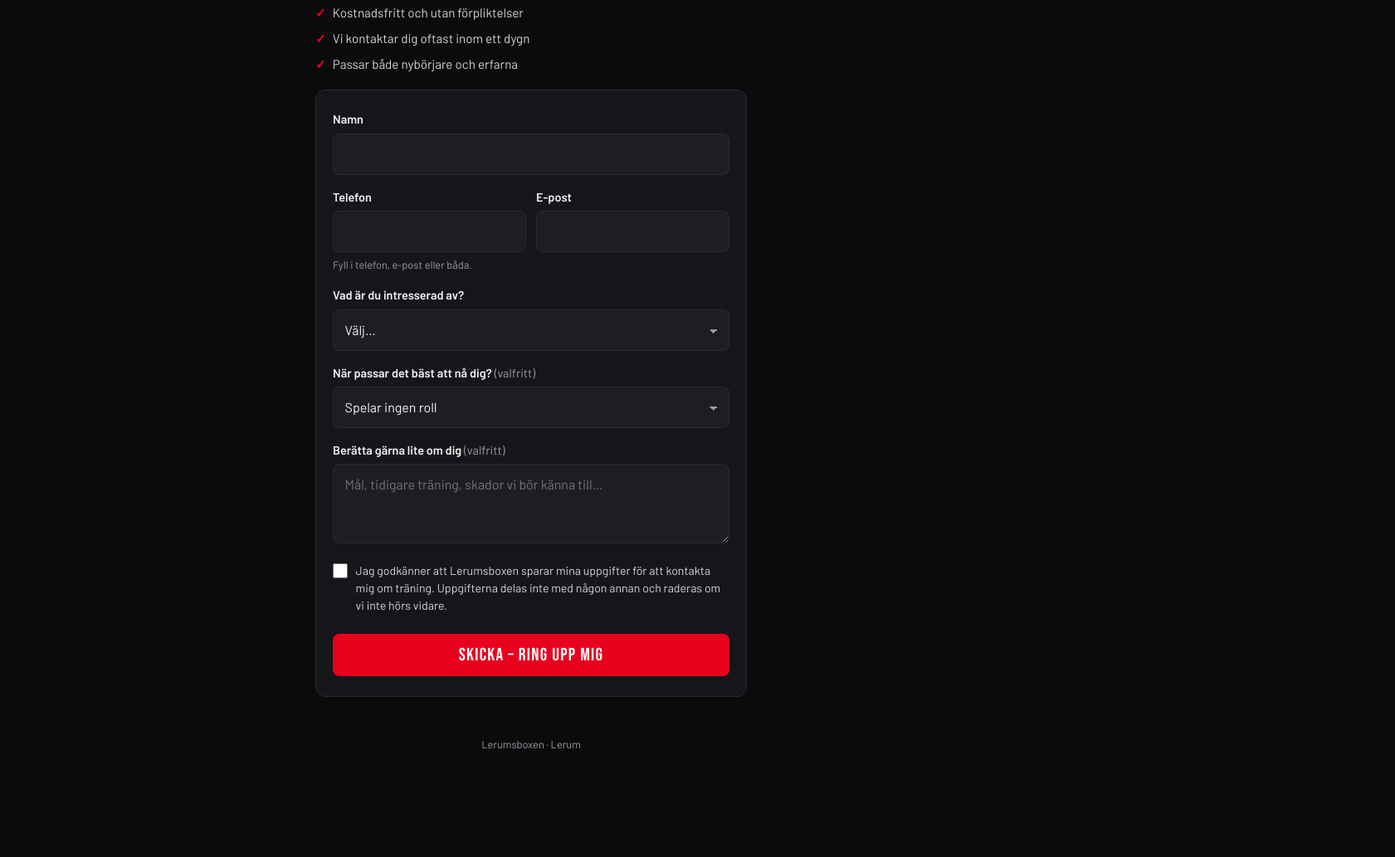
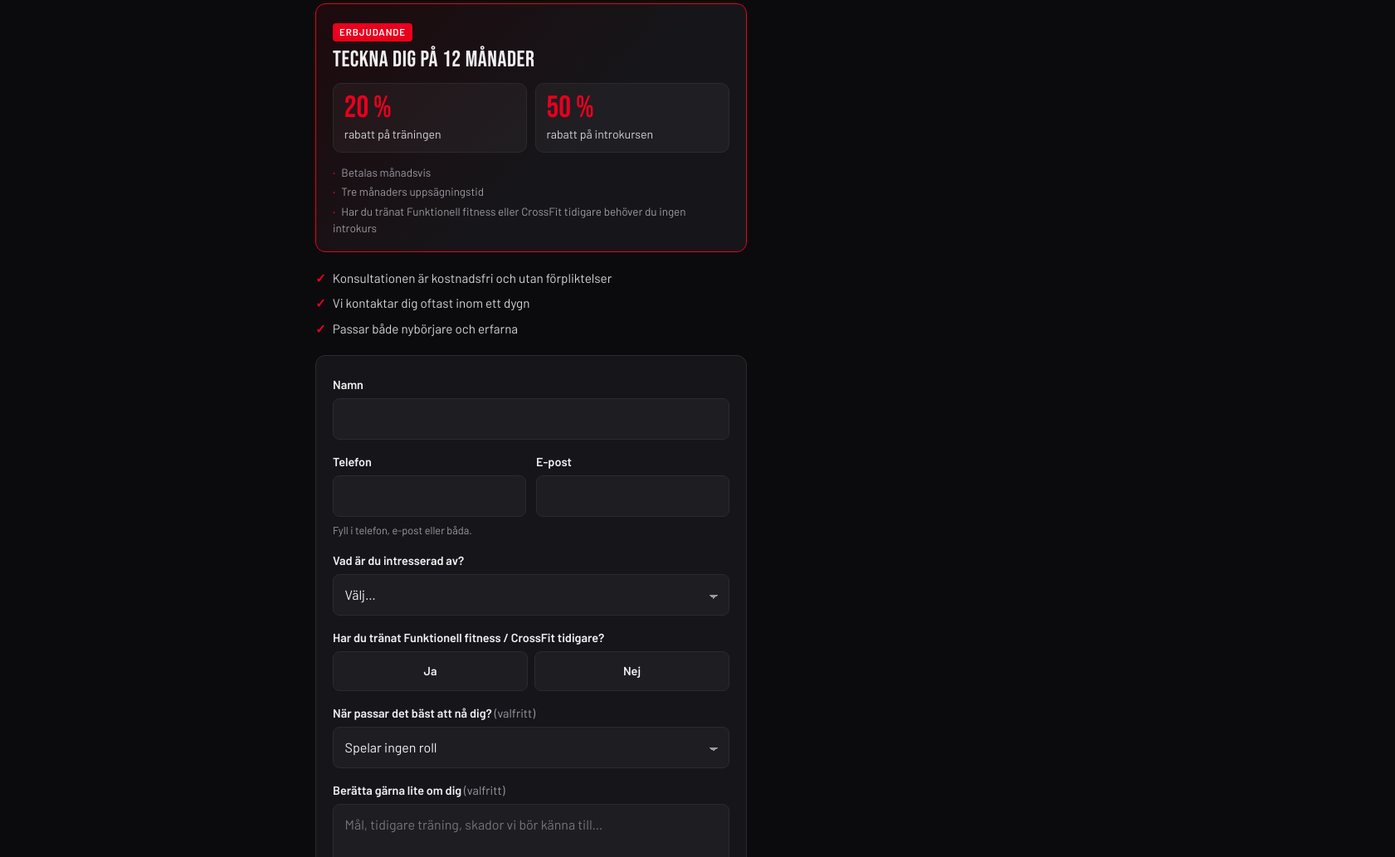
Before and after one commit to Lerumsboxen/lerumsboxen-app, a plain HTML site: page konsultation.html in a window 1280 px wide. Shown: the part 320-1353 px from the top of the page at 83% size, 1681 px wide, since content can reach past the window. Before the commit the page ends 1259 px from the top, so only its background shows below. Drawn offline with Linux system fonts and the light colour scheme.

Commit message:
Add 12-month offer and FF/CrossFit experience choice to lead form
The form page shows the 12-month offer (20 % off training, 50 % off the
intro course, monthly billing, three months' notice). A Ja/Nej choice
for prior FF/CrossFit experience is stored in a new "Erfarenhet FF"
column and shown in the CRM app and notification email.

Co-Authored-By: Claude Opus 5.5 <noreply@anthropic.com>

```diff
--- a/konsultation.html
+++ b/konsultation.html
@@ -62,6 +62,21 @@
   .done p { color: #d4d4d8; margin-top: .5rem; }
   .points { list-style: none; display: grid; gap: .5rem; margin: 0 0 1.25rem; color: #d4d4d8; font-size: .95rem; }
   .points li::before { content: '✓'; color: var(--red); font-weight: 700; margin-right: .5rem; }
+  .offer { position: relative; overflow: hidden; background: linear-gradient(135deg, #1d0a0d, var(--card) 60%); border: 1px solid var(--red); border-radius: 12px; padding: 1.25rem 1.25rem 1.1rem; margin-bottom: 1.25rem; }
+  .offer-tag { display: inline-block; background: var(--red); color: #fff; font-weight: 600; font-size: .72rem; letter-spacing: .08em; text-transform: uppercase; border-radius: 4px; padding: .15rem .5rem; }
+  .offer h2 { font-family: 'Bebas Neue', sans-serif; font-weight: 400; font-size: 1.7rem; line-height: 1.05; letter-spacing: .02em; margin: .55rem 0 .8rem; }
+  .deals { display: grid; grid-template-columns: 1fr 1fr; gap: .6rem; }
+  .deal { background: rgba(255,255,255,.04); border: 1px solid var(--border); border-radius: 10px; padding: .7rem .8rem; }
+  .deal .pct { font-family: 'Bebas Neue', sans-serif; font-size: 2.3rem; line-height: 1; color: var(--red); }
+  .deal .what { font-size: .88rem; color: #d4d4d8; margin-top: .15rem; }
+  .terms { list-style: none; margin-top: .85rem; font-size: .84rem; color: var(--muted); display: grid; gap: .2rem; }
+  .terms li::before { content: '·'; margin-right: .45rem; color: var(--red); font-weight: 700; }
+  .seg { display: grid; grid-template-columns: 1fr 1fr; gap: .5rem; }
+  .seg input { position: absolute; opacity: 0; pointer-events: none; }
+  .seg label { margin: 0; text-align: center; font-weight: 600; background: var(--card2); border: 1px solid var(--border); border-radius: 8px; padding: .75rem .5rem; cursor: pointer; transition: background .12s, border-color .12s; }
+  .seg input:checked + label { background: var(--red); border-color: var(--red); color: #fff; }
+  .seg input:focus-visible + label { outline: 2px solid #fff; outline-offset: 2px; }
+  .exp-note { display: none; font-size: .85rem; color: #d4d4d8; margin-top: .45rem; }
   footer { text-align: center; color: var(--muted); font-size: .8rem; padding: 0 1rem 2rem; }
   footer a { color: var(--muted); }
 </style>
@@ -77,8 +92,22 @@
 </header>
 
 <main>
+  <section class="offer" id="offer">
+    <span class="offer-tag">Erbjudande</span>
+    <h2>Teckna dig på 12 månader</h2>
+    <div class="deals">
+      <div class="deal"><div class="pct">20 %</div><div class="what">rabatt på träningen</div></div>
+      <div class="deal"><div class="pct">50 %</div><div class="what">rabatt på introkursen</div></div>
+    </div>
+    <ul class="terms">
+      <li>Betalas månadsvis</li>
+      <li>Tre månaders uppsägningstid</li>
+      <li>Har du tränat Funktionell fitness eller CrossFit tidigare behöver du ingen introkurs</li>
+    </ul>
+  </section>
+
   <ul class="points">
-    <li>Kostnadsfritt och utan förpliktelser</li>
+    <li>Konsultationen är kostnadsfri och utan förpliktelser</li>
     <li>Vi kontaktar dig oftast inom ett dygn</li>
     <li>Passar både nybörjare och erfarna</li>
   </ul>
@@ -113,6 +142,15 @@
         <option>Rehab</option>
         <option>Vet inte än – vill ha råd</option>
       </select>
+    </div>
+
+    <div class="field">
+      <label id="expLabel">Har du tränat Funktionell fitness / CrossFit tidigare?</label>
+      <div class="seg" role="radiogroup" aria-labelledby="expLabel">
+        <input type="radio" id="expYes" name="experience" value="Ja"><label for="expYes">Ja</label>
+        <input type="radio" id="expNo" name="experience" value="Nej"><label for="expNo">Nej</label>
+      </div>
+      <p class="exp-note" id="expNote"></p>
     </div>
 
     <div class="field">
@@ -186,6 +224,15 @@
     err.scrollIntoView({ behavior: 'smooth', block: 'center' });
   }
 
+  form.addEventListener('change', e => {
+    if (e.target.name !== 'experience') return;
+    const note = document.getElementById('expNote');
+    note.textContent = e.target.value === 'Ja'
+      ? 'Toppen! Då behöver du ingen introkurs och kan börja träna direkt.'
+      : 'Då börjar du med vår introkurs. Tecknar du 12 månader får du 50 % rabatt på den.';
+    note.style.display = 'block';
+  });
+
   form.addEventListener('submit', async (e) => {
     e.preventDefault();
     err.style.display = 'none';
@@ -195,6 +242,7 @@
       phone: f.phone.value.trim(),
       email: f.email.value.trim(),
       interest: f.interest.value,
+      experience: f.experience.value,
       contactTime: f.contactTime.value,
       message: f.message.value.trim(),
       consent: f.consent.checked,
```
Also changed, not shown: crm/App.html (+3 -0 lines), 1 other file.
